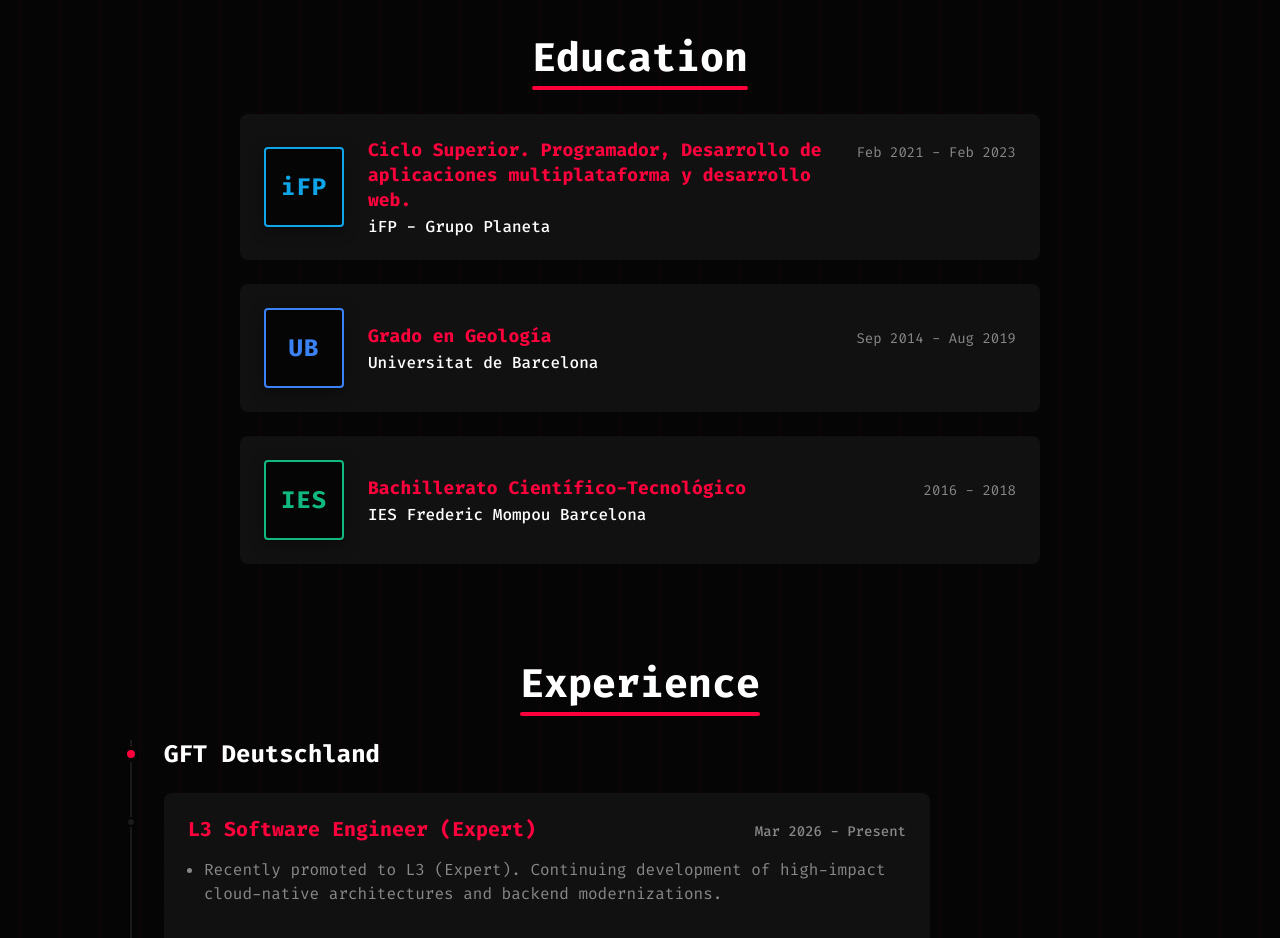
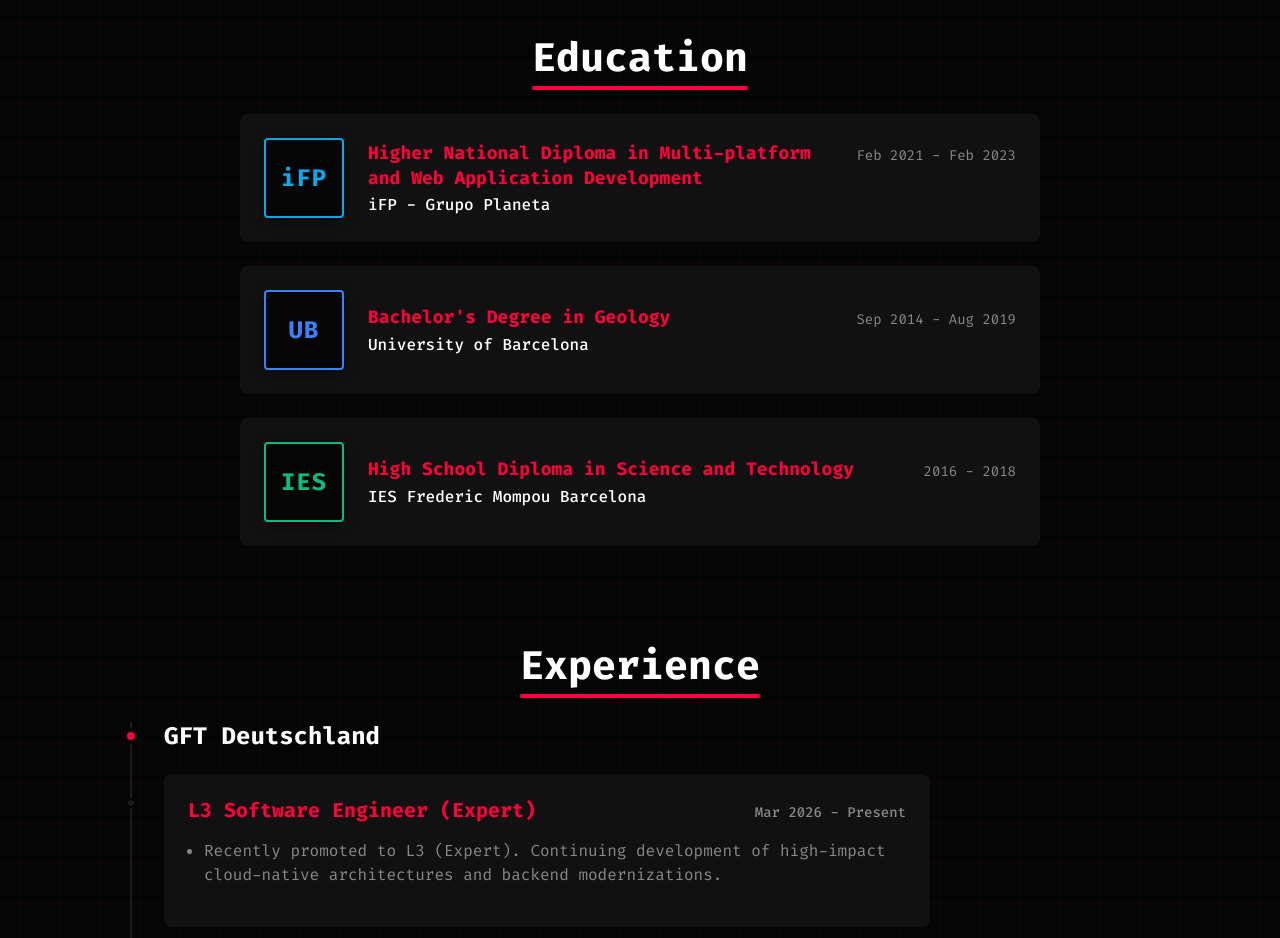
Before and after one commit to Siralexisstar/my-html-csv, a React (Vite) app in the folder cv-portfolio/: page / in a window 1280 px wide. Shown: the part 1640-2578 px from the top of the page. Built offline with nearby package versions, Linux system fonts and the light colour scheme.

Commit message:
Laguage changes

```diff
--- a/cv-portfolio/src/components/sections/Contact.jsx
+++ b/cv-portfolio/src/components/sections/Contact.jsx
@@ -11,7 +11,7 @@ export const Contact = () => {
           I'm currently looking for new opportunities. Whether you have a question or just want to say hi, I'll try my best to get back to you!
         </p>
         <div className="contact__actions">
-          <Button as="a" href="mailto:[alexgarciavillar96@gmail.com]" size="lg">
+          <Button as="a" href="mailto:alexgarciavillar96@gmail.com" size="lg">
             Say Hello
           </Button>
           <div className="contact__socials">
--- a/cv-portfolio/src/components/sections/Education.jsx
+++ b/cv-portfolio/src/components/sections/Education.jsx
@@ -7,7 +7,7 @@ export const Education = () => {
   const educationList = [
     {
       id: 'ifp',
-      degree: 'Ciclo Superior. Programador, Desarrollo de aplicaciones multiplataforma y desarrollo web.',
+      degree: 'Higher National Diploma in Multi-platform and Web Application Development',
       institution: 'iFP - Grupo Planeta',
       duration: 'Feb 2021 - Feb 2023',
       initials: 'iFP',
@@ -15,15 +15,15 @@ export const Education = () => {
     },
     {
       id: 'ub',
-      degree: 'Grado en Geología',
-      institution: 'Universitat de Barcelona',
+      degree: 'Bachelor\'s Degree in Geology',
+      institution: 'University of Barcelona',
       duration: 'Sep 2014 - Aug 2019',
       initials: 'UB',
       color: '#3b82f6' // blue
     },
     {
       id: 'ies',
-      degree: 'Bachillerato Científico-Tecnológico',
+      degree: 'High School Diploma in Science and Technology',
       institution: 'IES Frederic Mompou Barcelona',
       duration: '2016 - 2018',
       initials: 'IES',
```
